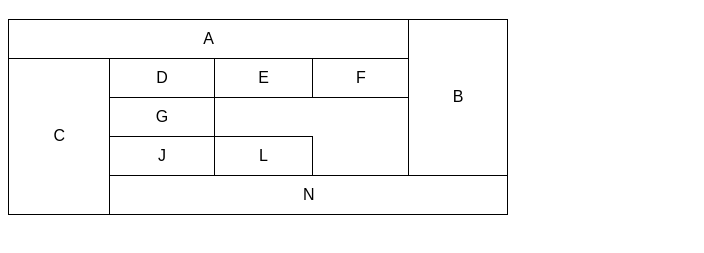
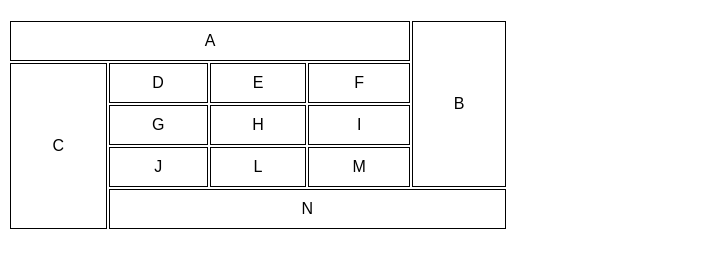
Before and after one commit to Wiillboss/html-css, a plain HTML site: page desafios/d013/desafio013parte2.html in a window 1280 px wide. Shown: the part 61-314 px from the top of the page, without its empty margins (0-704 px from the left). Drawn offline with Linux system fonts and the light colour scheme.

Commit message:
Update desafio013parte2.html
Completando o desafio de mesclagem de celulas.

```diff
--- a/desafios/d013/desafio013parte2.html
+++ b/desafios/d013/desafio013parte2.html
@@ -11,7 +11,7 @@
             font-family: Arial, Helvetica, sans-serif;
         }
         table{
-            border-collapse: collapse;
+            /* border-collapse: collapse; */
             width: 500px;
         }
         td{
@@ -49,13 +49,13 @@
         </tr>
         <tr>
             <td>G</td>
-
-
+            <td>H</td>
+            <td>I</td>
         </tr>
         <tr>
-
             <td>J</td>
             <td>L</td>
+            <td>M</td>
         </tr>
         <tr>
             <td colspan="4">N</td>
```
